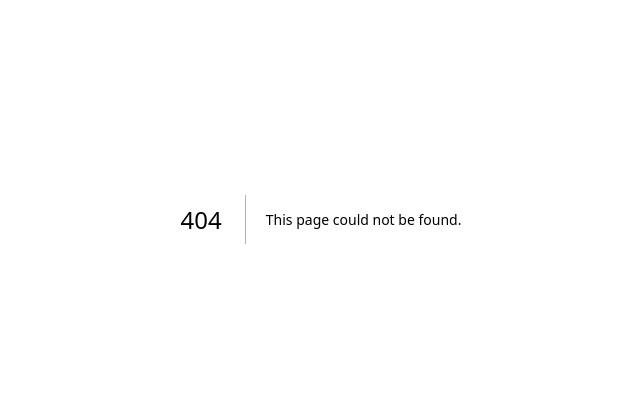
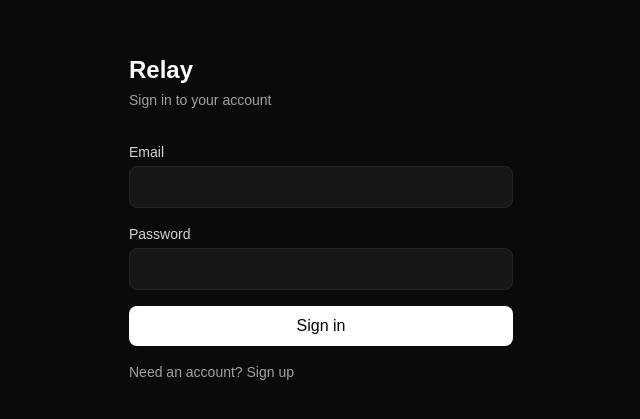
Before and after one commit to Web3smallie/relay, a Next.js app in the folder frontend/: page /login in a window 1280 px wide. Before the commit this address had no page. Shown: the part 181-600 px from the top of the page, without its empty margins (319-959 px from the left). Built offline with nearby package versions, Linux system fonts and the light colour scheme; no server answers.

Commit message:
Add dashboard page with session check and logout

```diff
--- a/frontend/package.json
+++ b/frontend/package.json
@@ -9,6 +9,7 @@
     "lint": "eslint"
   },
   "dependencies": {
+    "@supabase/supabase-js": "^2.110.0",
     "next": "16.2.10",
     "react": "19.2.4",
     "react-dom": "19.2.4"
--- /dev/null
+++ b/frontend/src/app/dashboard/page.tsx
@@ -0,0 +1,56 @@
+"use client";
+
+import { useEffect, useState } from "react";
+import { useRouter } from "next/navigation";
+import { supabase } from "@/lib/supabase";
+
+export default function DashboardPage() {
+  const [loading, setLoading] = useState(true);
+  const [email, setEmail] = useState<string | null>(null);
+  const router = useRouter();
+
+  useEffect(() => {
+    async function checkSession() {
+      const { data } = await supabase.auth.getSession();
+
+      if (!data.session) {
+        router.push("/login");
+        return;
+      }
+
+      setEmail(data.session.user.email ?? null);
+      setLoading(false);
+    }
+
+    checkSession();
+  }, [router]);
+
+  async function handleLogout() {
+    await supabase.auth.signOut();
+    router.push("/login");
+  }
+
+  if (loading) {
+    return (
+      <div className="flex min-h-screen items-center justify-center bg-neutral-950">
+        <p className="text-neutral-400">Loading...</p>
+      </div>
+    );
+  }
+
+  return (
+    <div className="min-h-screen bg-neutral-950 p-8 text-white">
+      <div className="mb-8 flex items-center justify-between">
+        <h1 className="text-xl font-semibold">Relay</h1>
+        <button
+          onClick={handleLogout}
+          className="text-sm text-neutral-400 hover:text-white"
+        >
+          Log out
+        </button>
+      </div>
+
+      <p className="text-neutral-300">Signed in as {email}</p>
+    </div>
+  );
+}
--- /dev/null
+++ b/frontend/src/app/login/page.tsx
@@ -0,0 +1,90 @@
+"use client";
+
+import { useState } from "react";
+import { useRouter } from "next/navigation";
+import { supabase } from "@/lib/supabase";
+
+export default function LoginPage() {
+  const [email, setEmail] = useState("");
+  const [password, setPassword] = useState("");
+  const [mode, setMode] = useState<"login" | "signup">("login");
+  const [loading, setLoading] = useState(false);
+  const [message, setMessage] = useState<string | null>(null);
+  const router = useRouter();
+
+  async function handleSubmit(e: React.FormEvent) {
+    e.preventDefault();
+    setLoading(true);
+    setMessage(null);
+
+    if (mode === "signup") {
+      const { error } = await supabase.auth.signUp({ email, password });
+      if (error) {
+        setMessage(error.message);
+      } else {
+        setMessage("Check your email to confirm your account.");
+      }
+    } else {
+      const { error } = await supabase.auth.signInWithPassword({ email, password });
+      if (error) {
+        setMessage(error.message);
+      } else {
+        router.push("/dashboard");
+      }
+    }
+
+    setLoading(false);
+  }
+
+  return (
+    <div className="flex min-h-screen items-center justify-center bg-neutral-950 px-4">
+      <div className="w-full max-w-sm">
+        <h1 className="mb-1 text-2xl font-semibold text-white">Relay</h1>
+        <p className="mb-8 text-sm text-neutral-400">
+          {mode === "login" ? "Sign in to your account" : "Create your account"}
+        </p>
+
+        <form onSubmit={handleSubmit} className="space-y-4">
+          <div>
+            <label className="mb-1 block text-sm text-neutral-300">Email</label>
+            <input
+              type="email"
+              required
+              value={email}
+              onChange={(e) => setEmail(e.target.value)}
+              className="w-full rounded-lg border border-neutral-800 bg-neutral-900 px-3 py-2 text-white outline-none focus:border-neutral-600"
+            />
+          </div>
+
+          <div>
+            <label className="mb-1 block text-sm text-neutral-300">Password</label>
+            <input
+              type="password"
+              required
+              value={password}
+              onChange={(e) => setPassword(e.target.value)}
+              className="w-full rounded-lg border border-neutral-800 bg-neutral-900 px-3 py-2 text-white outline-none focus:border-neutral-600"
+            />
+          </div>
+
+          {message && <p className="text-sm text-amber-400">{message}</p>}
+
+          <button
+            type="submit"
+            disabled={loading}
+            className="w-full rounded-lg bg-white py-2 font-medium text-black transition hover:bg-neutral-200 disabled:opacity-50"
+          >
+            {loading ? "Please wait..." : mode === "login" ? "Sign in" : "Sign up"}
+          </button>
+        </form>
+
+        <button
+          onClick={() => setMode(mode === "login" ? "signup" : "login")}
+          className="mt-4 text-sm text-neutral-400 hover:text-white"
+        >
+          {mode === "login" ? "Need an account? Sign up" : "Already have an account? Sign in"}
+        </button>
+      </div>
+    </div>
+  );
+}
--- /dev/null
+++ b/frontend/src/lib/supabase.ts
@@ -0,0 +1,6 @@
+import { createClient } from "@supabase/supabase-js";
+
+const supabaseUrl = process.env.NEXT_PUBLIC_SUPABASE_URL as string;
+const supabaseAnonKey = process.env.NEXT_PUBLIC_SUPABASE_ANON_KEY as string;
+
+export const supabase = createClient(supabaseUrl, supabaseAnonKey);
```
Also changed, not shown: 1 other file (tests, documents, lock files or other folders).
